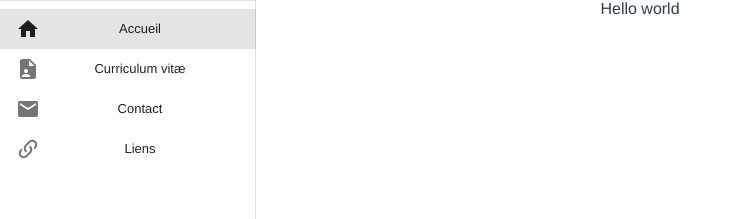
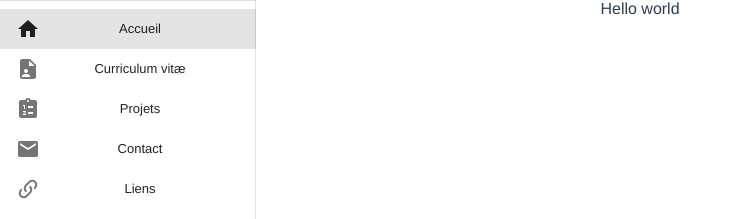
Before and after one commit to benjaminbrassart/portfolio, a Vue app: page / in a window 1280 px wide. Shown: the top 219 px of the page, without its empty margins (0-742 px from the left). Built offline with nearby package versions, Linux system fonts and the light colour scheme.

Commit message:
Added translation for Projects

```diff
--- a/src/components/Navbar.vue
+++ b/src/components/Navbar.vue
@@ -37,7 +37,12 @@ export default Vue.extend({
         {
           label: "routes.resume",
           icon: "mdi-file-account",
-          to: "resume",
+          to: "/resume",
+        },
+        {
+          label: "routes.projects",
+          icon: "mdi-clipboard-list",
+          to: "/projects",
         },
         {
           label: "routes.contact",
@@ -54,5 +59,3 @@ export default Vue.extend({
   },
 });
 </script>
-<style lang="">
-</style>
--- a/src/locales/en.json
+++ b/src/locales/en.json
@@ -2,8 +2,8 @@
     "routes": {
         "home": "Home page",
         "resume": "Resume",
+        "projects": "Projects",
         "contact": "Contact",
         "links": "Links"
-    },
-    "content": {}
+    }
 }
--- a/src/locales/fr.json
+++ b/src/locales/fr.json
@@ -2,6 +2,7 @@
     "routes": {
         "home": "Accueil",
         "resume": "Curriculum vitæ",
+        "projects": "Projets",
         "contact": "Contact",
         "links": "Liens"
     }
```
